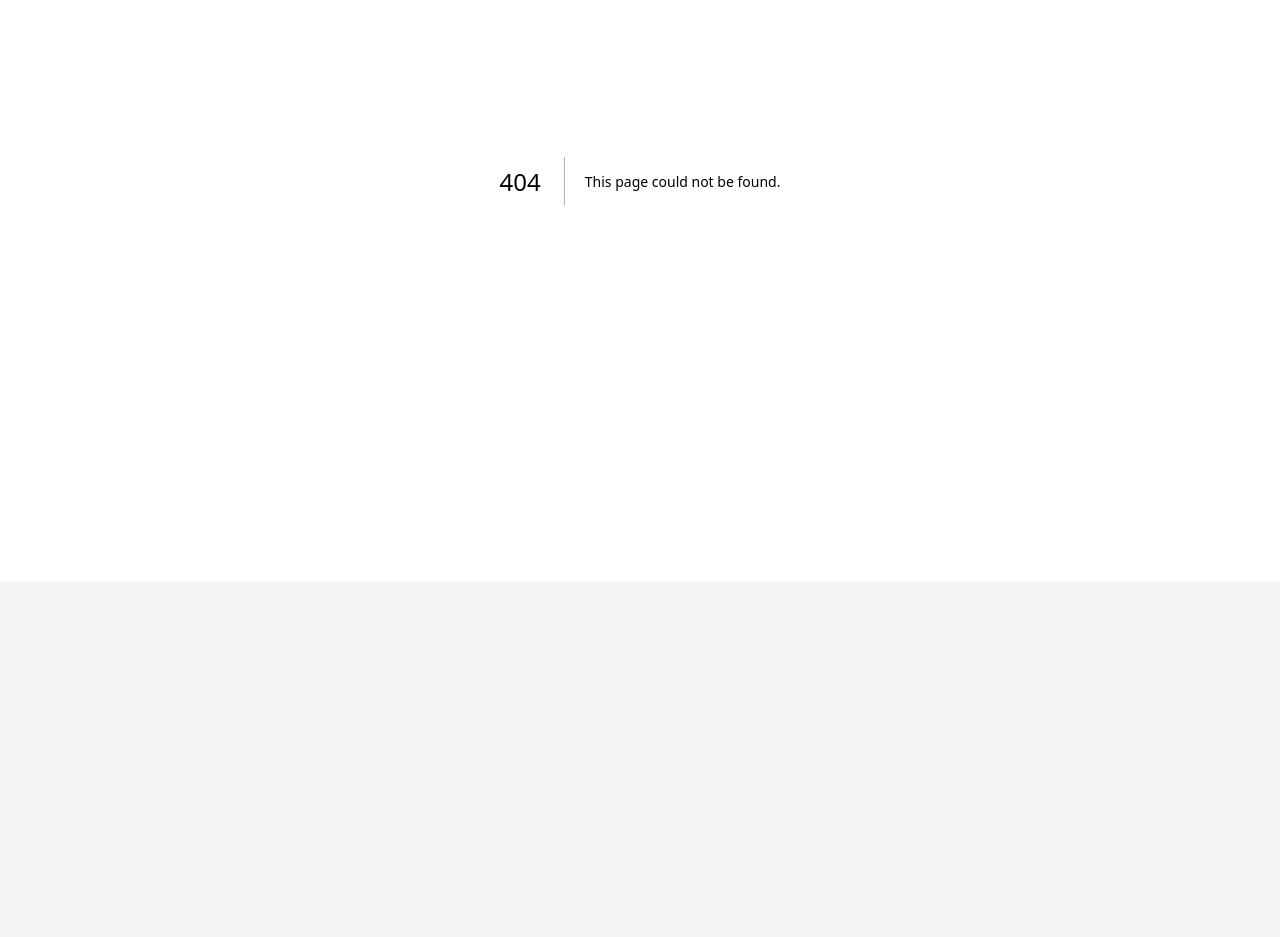
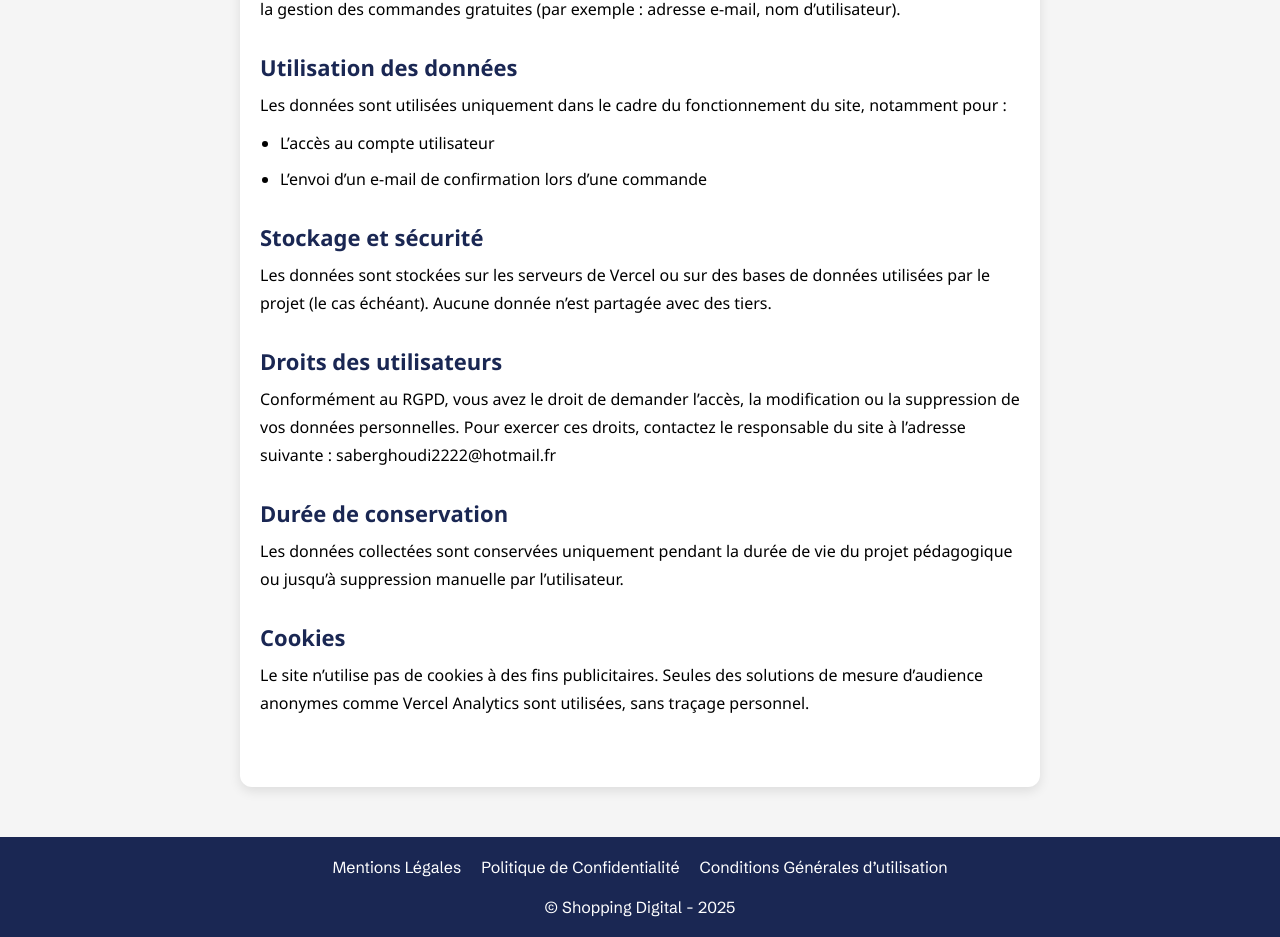
Before and after one commit to djerbiano/shopping-digital-v2, a Next.js app: page /politique-de-confidentialite in a window 1280 px wide. Before the commit this address had no page. Shown: the part 299-1236 px from the top of the page. Before the commit the page ends 880 px from the top, so only its background shows below. Built offline with nearby package versions, Linux system fonts and the light colour scheme.

Commit message:
add legal notices and privacy policy pages with footer integration

```diff
--- a/app/_Components/clientSide/Footer.jsx
+++ b/app/_Components/clientSide/Footer.jsx
@@ -1,4 +1,23 @@
 import styles from "../../page.module.css";
+import Link from "next/link";
+
 export default function Footer() {
-  return;
+  return (
+    <footer className={styles.footer}>
+      <div className={styles.footerLinks}>
+        <Link href="/mentions-legales" className={styles.btnMentionsLegales}>
+          Mentions Légales
+        </Link>
+        <Link href="/politique-de-confidentialite" className={styles.btnPolitiqueConfidentialite}>
+          Politique de Confidentialité
+        </Link>
+        <Link href="/conditions-generales-dutilisation" className={styles.btnCGU}>
+          Conditions Générales d’utilisation
+        </Link>
+      </div>
+      <p>
+        &copy; Shopping <span>Digital</span> - {new Date().getFullYear()}
+      </p>
+    </footer>
+  );
 }
--- a/app/_Components/clientSide/Header.jsx
+++ b/app/_Components/clientSide/Header.jsx
@@ -7,6 +7,7 @@ import NavBar from "./NavBar";
 import gsap from "gsap";
 import SplitText from "gsap/SplitText";
 import { useGSAP } from "@gsap/react";
+import { useRouter } from "next/navigation";
 
 gsap.registerPlugin(SplitText);
 
@@ -14,6 +15,7 @@ export default function Header() {
   const { isMenuOpen, setIsMenuOpen } = useContext(MenuHamburgerContext);
   const [animStarted, setAnimStarted] = useState(false);
   const container = useRef();
+  const router = useRouter();
   useGSAP(() => {
     if (container.current) {
       gsap.set(container.current, { opacity: 0 });
@@ -40,7 +42,7 @@ export default function Header() {
   });
   return (
     <header
-    className={`${styles.header} ${!animStarted ? styles.textHiddenBeforeAnim : ""}`}
+      className={`${styles.header} ${!animStarted ? styles.textHiddenBeforeAnim : ""}`}
       aria-label="En-tête principal du site"
       ref={container}
     >
@@ -53,7 +55,18 @@ export default function Header() {
         >
           <GiHamburgerMenu aria-hidden="true" />
         </button>
-        <h1 className={!animStarted ? styles.textHiddenBeforeAnim : ""}>
+        <h1
+          className={!animStarted ? styles.textHiddenBeforeAnim : ""}
+          onClick={() => router.push("/")}
+          tabIndex={0}
+          onKeyDown={(e) => {
+            if (e.key === "Enter" || e.key === " ") {
+              e.preventDefault();
+              router.push("/");
+            }
+          }}
+          role="link"
+        >
           Shopping <span>Digital</span>
         </h1>
       </div>
--- a/app/page.js
+++ b/app/page.js
@@ -26,7 +26,6 @@ export default function Home() {
         />
         <Sale />
       </main>
-      <footer></footer>
     </div>
   );
 }
--- a/app/page.module.css
+++ b/app/page.module.css
@@ -26,6 +26,7 @@
 }
 .iconHeader h1 {
   font-size: 24px;
+  cursor: pointer;
 }
 .textHiddenBeforeAnim {
   opacity: 0;
@@ -455,6 +456,7 @@
 .limitedEditionContainer > section {
   width: 100%;
 }
+/* Sale */
 .saleContainer {
   display: flex;
   gap: 20px;
@@ -463,7 +465,85 @@
 .saleContainer > article {
   width: 320px;
   min-width: 270px;
+}
 
+/* footer */
+.footer {
+  display: flex;
+  flex-direction: column;
+  align-items: center;
+  justify-content: center;
+  gap: 20px;
+  padding: 20px;
+  background-color: var(--color-secondary);
+  color: var(--color-tertiary);
+  width: 100%;
+  min-height: 100px;
+  margin: 0;
+}
+.footerLinks {
+  width: 100%;
+  display: flex;
+  gap: 20px;
+  flex-wrap: wrap;
+  justify-content: center;
+  align-items: center;
+}
+/* mentions legales */
+.mentions {
+  max-width: 800px;
+  margin: 50px auto;
+  padding: 40px 20px;
+  background-color: var(--color-tertiary);
+  color: var(--color-foreground);
+  border-radius: 12px;
+  box-shadow: 0px 4px 12px rgba(0, 0, 0, 0.1);
+  font-family: "Segoe UI", Tahoma, Geneva, Verdana, sans-serif;
+  line-height: 28px;
+}
+
+.mentions h1 {
+  font-size: 32px;
+  margin-bottom: 30px;
+  text-align: center;
+  color: var(--color-primary);
+}
+
+.mentions section {
+  margin-bottom: 30px;
+}
+
+.mentions h2 {
+  font-size: 22px;
+  margin-bottom: 10px;
+  color: var(--color-secondary);
+}
+
+.mentions p {
+  font-size: 16px;
+  margin: 0;
+  color: var(--color-foreground);
+}
+.mentions ul {
+  padding-left: 20px;
+  margin: 10px 0;
+}
+
+.mentions li {
+  margin-bottom: 8px;
+  font-size: 16px;
+  color: var(--color-foreground);
+  list-style: disc;
+}
+
+.mentions a {
+  color: var(--color-primary);
+  text-decoration: underline;
+  transition: color 0.2s;
+}
+
+.mentions a:hover {
+  color: var(--color-secondary);
 }
 @media (max-width: 1024px) {
   .heroSection {
@@ -592,9 +672,41 @@
   .productShowcaseContent > .productCard {
     min-width: calc((100% / 2) - 15px);
   }
+
+  .mentions {
+    padding: 30px 15px;
+  }
+
+  .mentions h1 {
+    font-size: 26px;
+  }
+
+  .mentions h2 {
+    font-size: 18px;
+  }
+
+  .mentions p {
+    font-size: 15px;
+    line-height: 24px;
+  }
 }
 @media (max-width: 425px) {
   .productShowcaseContent > .productCard {
     min-width: 100%;
   }
+  .mentions {
+    padding: 20px 10px;
+  }
+
+  .mentions h1 {
+    font-size: 22px;
+  }
+
+  .mentions h2 {
+    font-size: 16px;
+  }
+
+  .mentions p {
+    font-size: 14px;
+  }
 }
--- /dev/null
+++ b/app/politique-de-confidentialite/page.jsx
@@ -0,0 +1,59 @@
+import styles from "../page.module.css";
+
+export default function PolitiqueConfidentialite() {
+  return (
+    <div className={styles.mentions}>
+      <h1>🔐 Politique de Confidentialité</h1>
+
+      <section>
+        <h2>Collecte des données</h2>
+        <p>
+          Le site Shopping Digital collecte uniquement les données strictement nécessaires à l’inscription et à la
+          gestion des commandes gratuites (par exemple : adresse e-mail, nom d’utilisateur).
+        </p>
+      </section>
+
+      <section>
+        <h2>Utilisation des données</h2>
+        <p>Les données sont utilisées uniquement dans le cadre du fonctionnement du site, notamment pour :</p>
+        <ul>
+          <li>L’accès au compte utilisateur</li>
+          <li>L’envoi d’un e-mail de confirmation lors d’une commande</li>
+        </ul>
+      </section>
+
+      <section>
+        <h2>Stockage et sécurité</h2>
+        <p>
+          Les données sont stockées sur les serveurs de Vercel ou sur des bases de données utilisées par le projet (le
+          cas échéant). Aucune donnée n’est partagée avec des tiers.
+        </p>
+      </section>
+
+      <section>
+        <h2>Droits des utilisateurs</h2>
+        <p>
+          Conformément au RGPD, vous avez le droit de demander l’accès, la modification ou la suppression de vos données
+          personnelles. Pour exercer ces droits, contactez le responsable du site à l’adresse suivante :
+          saberghoudi2222@hotmail.fr
+        </p>
+      </section>
+
+      <section>
+        <h2>Durée de conservation</h2>
+        <p>
+          Les données collectées sont conservées uniquement pendant la durée de vie du projet pédagogique ou jusqu’à
+          suppression manuelle par l’utilisateur.
+        </p>
+      </section>
+
+      <section>
+        <h2>Cookies</h2>
+        <p>
+          Le site n’utilise pas de cookies à des fins publicitaires. Seules des solutions de mesure d’audience anonymes
+          comme Vercel Analytics sont utilisées, sans traçage personnel.
+        </p>
+      </section>
+    </div>
+  );
+}
```
Also changed, not shown: app/conditions-generales-dutilisation/page.jsx (added, +59 -0 lines), app/mentions-legales/page.jsx (added, +68 -0 lines).
